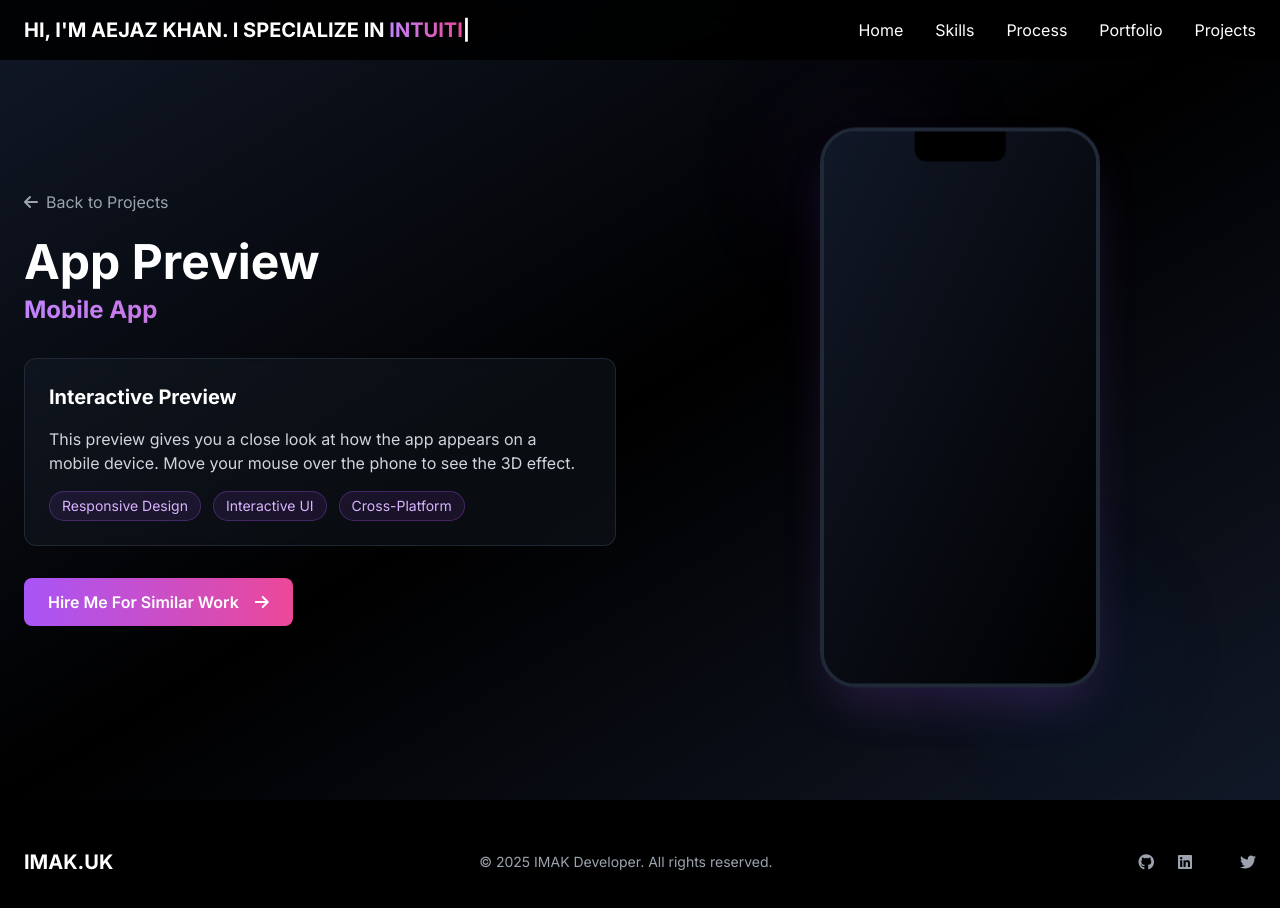
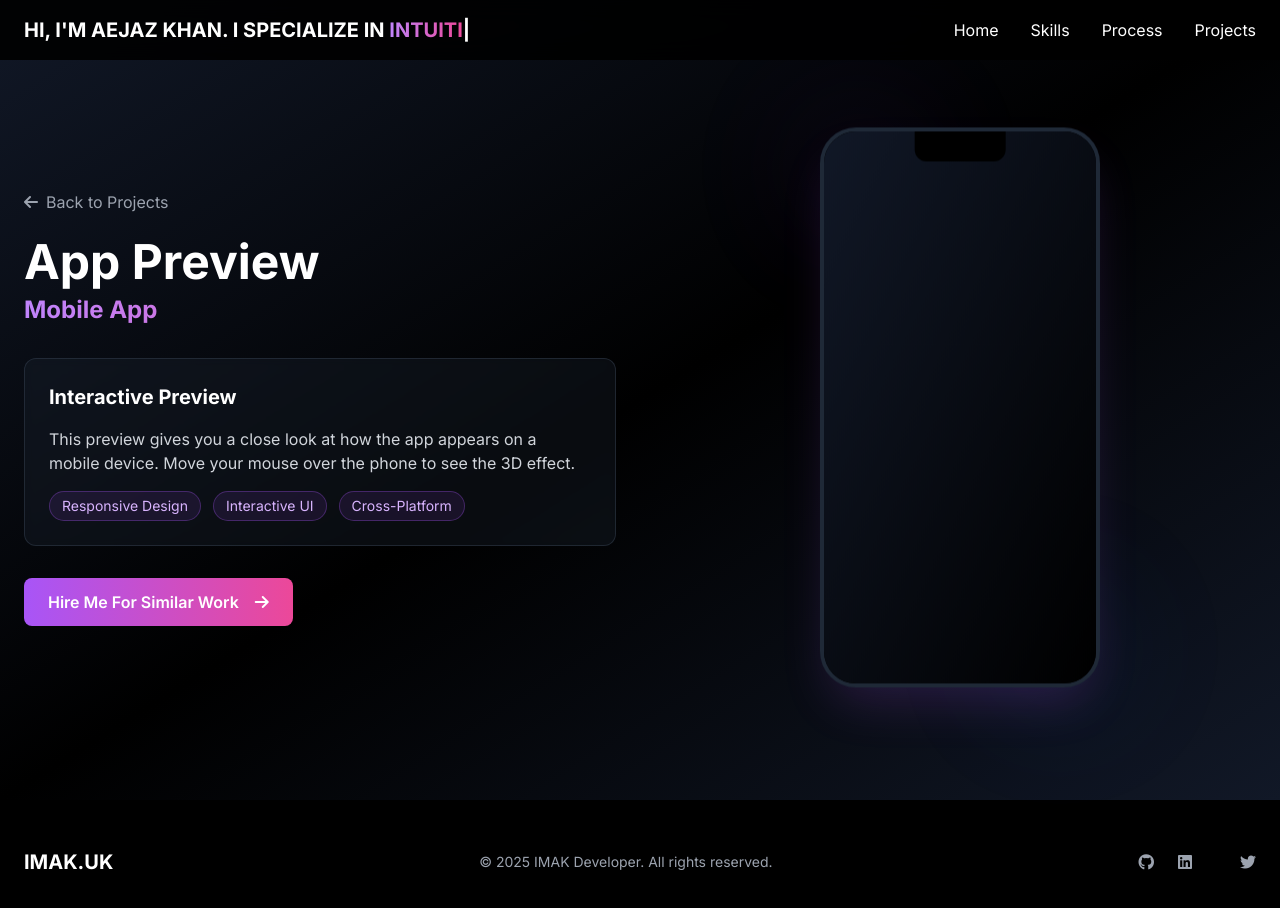
Before and after one commit to imakapp/portfolio, a Next.js app: page /preview in a window 1280 px wide. Shown: the top 908 px of the page. Built offline with nearby package versions, Linux system fonts and the light colour scheme.

Commit message:
chore: remove Portfolio from navigation menu

```diff
--- a/src/components/Navbar.tsx
+++ b/src/components/Navbar.tsx
@@ -77,9 +77,6 @@ const Navbar = () => {
               <Link href="/#process" className="text-white hover:text-purple-400 transition-colors cursor-pointer">
                 Process
               </Link>
-              <Link href="/#portfolio" className="text-white hover:text-purple-400 transition-colors cursor-pointer">
-                Portfolio
-              </Link>
               <Link href="/projects" className="text-white hover:text-purple-400 transition-colors cursor-pointer">
                 Projects
               </Link>
@@ -127,13 +124,6 @@ const Navbar = () => {
               Process
             </Link>
             <Link
-              href="/#portfolio"
-              className="text-white hover:text-purple-400 transition-colors cursor-pointer"
-              onClick={() => setMobileMenuOpen(false)}
-            >
-              Portfolio
-            </Link>
-            <Link
               href="/projects"
               className="text-white hover:text-purple-400 transition-colors cursor-pointer"
               onClick={() => setMobileMenuOpen(false)}
```
